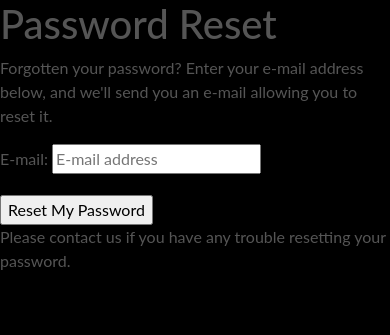
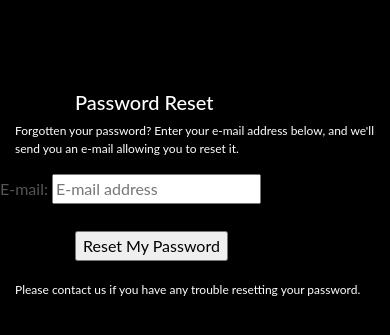
Before and after one commit to Pretro/gymstore, a Django app: page /accounts/password/reset/ in a window 390 px wide. Shown: the part 137-472 px from the top of the page. Run offline with Django 3.2, Linux system fonts and the light colour scheme; data comes from the database, SQL or seed files in the repository; data that the repository does not hold is empty; some libraries are stand-ins or nearby versions.

Commit message:
working with responsiveness part-3

```diff
--- a/cart/templates/cart/cart.html
+++ b/cart/templates/cart/cart.html
@@ -47,7 +47,7 @@ cart
                         {% endif %}
                     </a>
                 </td>
-                <td class="text-left text-light">
+                <td class="text-left text-light boton_verde">
                     {{cart_item.product.name}}
                     <br>
                     SKU: {{cart_item.product.sku}}
--- a/cart/views.py
+++ b/cart/views.py
@@ -22,6 +22,7 @@ def _cart_id(request):
 def add_cart_size(request, product_id, product_size):
     product = Product.objects.get(id=product_id)
     product_size = ProductSize.objects.get(name=product_size)
+
     print('size', product_size)
     try:
         cart = Cart.objects.get(cart_id=_cart_id(request))
--- a/checkout/templates/checkout/checkout.html
+++ b/checkout/templates/checkout/checkout.html
@@ -27,7 +27,7 @@
         </div>
 
         <div class="row">
-            <div class="col-12 col-lg-6 order-lg-last mb-5 text-white">
+            <div class="col-12 col-lg-6 order-lg-last mb-5 text-white" style="font-size:12px;">
                 <p class="text-white ">Order Summary ({{ item_count }})</p>
                 <div class="row">
                     <div class="col-7 offset-2">
--- a/products/templates/products/products.html
+++ b/products/templates/products/products.html
@@ -54,7 +54,7 @@
                             </p>
                             <hr>
                             {%if product.stock > 0 %}
-                            <a href="{% url 'add_cart' product.id %}"
+                            <a href=" {%if product.has_sizes %} {% url 'product_detail' product.id %} {% else %}{% url 'add_cart' product.id %}{% endif %}"
                                 class="btn btn-outline-secondary add-btn update-cart text-light">Add to Cart</a>
                             {%else%}
                             <h5 style="color: white;">Out of stock</h5>
--- a/profiles/templates/profiles/profile.html
+++ b/profiles/templates/profiles/profile.html
@@ -25,7 +25,7 @@
     </div>
     <div class="row">
         <div class="col-12 col-lg-6">
-            <p class="text-white">Default Delivery Information</p>
+            <p class="text-white def_dele">Default Delivery Information</p>
             <form action="{% url 'profile' %}" class="mt-3" method="POST" id="profile-update">
                 {% csrf_token %}
                 {{ form|crispy }}
@@ -33,9 +33,9 @@
                 </form>
             </div>
             <div class="col-12 col-lg-6">
-                <p class="text-white">Order History</p>
+                <p class="text-white order_his">Order History</p>
                 <div class="order-history table-responsive">
-                    <table class="table table-sm table-borderless text-white">
+                    <table class="tabla table table-sm table-borderless text-white">
                         <thead>
                             <tr>
                                 <th>Order Number</th>
--- a/static/css/style.css
+++ b/static/css/style.css
@@ -284,7 +284,7 @@ body {
 }
 
 /* Media Queries*/
-@media (min-width: 280px) and (max-width: 768px) {
+@media (min-width: 280px) and (max-width: 767px) {
 
     .shop-button{
         margin: 20px 0 0 80px;
@@ -338,7 +338,6 @@ body {
     .titulos2{
         padding: 0 0 0 50px;
     }
-
     .prod_titu{
         margin-top: 4%;
     }
@@ -346,11 +345,10 @@ body {
         padding: 0 19px 5px 1px;
         font-size: 12px;
     }
-
     .boton-compra {
         margin: 0 0 15px 0;
+        width: 100%;
     }
-
     .signup_par, .signups, #signup_form{
     padding: 0 0 0 0px;
     font-size: 14px;
@@ -359,5 +357,57 @@ body {
     .prod_title{
         color:white;
     }
+    .boton_verde {
+        font-size: 7px;
+    }
+    .parrafo, .tabla {
+        font-size: 12px;
+    }
+    .checkout-text{
+        font-size: 12px;
+    }
+    .knapp_sub{
+    padding: 0 0 0 0px;
+    margin: 0 0 0 90px;
+    font-size: 25px;
+    }
+    .signout{
+    padding: 0 0 0 0px;
+    margin: 10px 0 35px 80px ;
+    font-size: 35px;
+    }
+    .pregunta{
+    padding: 0 0 0 20px;
+    margin: 0 10px 35px 10px;
+    }
+    .pass_res, .order_his {
+        color: white;
+        font-size: 20px;
+        padding: 90px 0 0 75px;
+    }
+    .boton_pass{
+        margin: 6px 0 20px 75px;
+    }
+    .def_dele{
+        color: white;
+        margin: 0 0 45px 12px;
+    }
+}
+
+@media (min-width: 768px) and (max-width: 1024px) {
+    .navegacion{
+        margin-top: 0;
+    }
+    .content{
+        padding-left: 5vw;
+        margin: 20vh 30vw;
+    }
+
+    .card-body{
+        font-size: 10px;
+    }
+    .col-6 .logo{
+    max-width: 61%;
+}
 
 }
--- a/templates/allauth/account/password_reset.html
+++ b/templates/allauth/account/password_reset.html
@@ -7,18 +7,18 @@
 
 {% block content %}
 
-    <h1>{% trans "Password Reset" %}</h1>
+    <h1 class="pass_res">{% trans "Password Reset" %}</h1>
     {% if user.is_authenticated %}
     {% include "account/snippets/already_logged_in.html" %}
     {% endif %}
 
-    <p>{% trans "Forgotten your password? Enter your e-mail address below, and we'll send you an e-mail allowing you to reset it." %}</p>
+    <p class="parrafo">{% trans "Forgotten your password? Enter your e-mail address below, and we'll send you an e-mail allowing you to reset it." %}</p>
 
-    <form method="POST" action="{% url 'account_reset_password' %}" class="password_reset">
+    <form method="POST" action="{% url 'account_reset_password' %}">
         {% csrf_token %}
         {{ form.as_p }}
-        <input type="submit" value="{% trans 'Reset My Password' %}" />
+        <input type="submit" class="boton_pass" value="{% trans 'Reset My Password' %}" />
     </form>
 
-    <p>{% blocktrans %}Please contact us if you have any trouble resetting your password.{% endblocktrans %}</p>
+    <p class="parrafo">{% blocktrans %}Please contact us if you have any trouble resetting your password.{% endblocktrans %}</p>
 {% endblock %}
--- a/templates/allauth/account/verified_email_required.html
+++ b/templates/allauth/account/verified_email_required.html
@@ -5,7 +5,7 @@
 {% block head_title %}{% trans "Verify Your E-mail Address" %}{% endblock %}
 
 {% block content %}
-<h1></h1>{% trans "Verify Your E-mail Address" %}</h1>
+<h1>{% trans "Verify Your E-mail Address" %}</h1>
 
 {% url 'account_email' as email_url %}
 
```
Also changed, not shown: products/templates/products/edit_product.html (+4 -4 lines), products/templates/products/product_detail.html (+8 -1 lines), media/FCB866E0-20DE-44CD-8B9D-1B42959FC9BA.jpeg (added).
